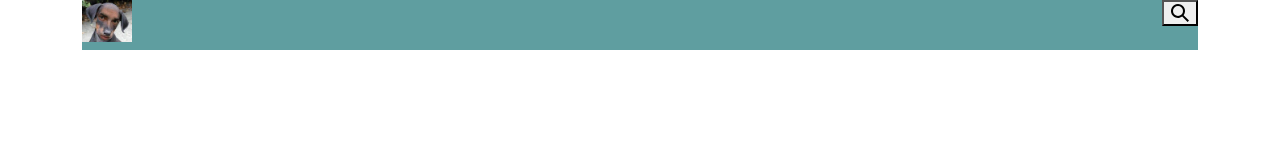
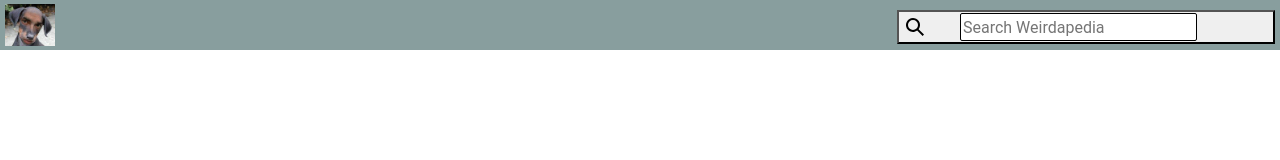
Before and after one commit to tkm404/WikiClone, a plain HTML site: page index.html in a window 1280 px wide. Drawn offline with Linux system fonts and the light colour scheme.

Commit message:
add header prettiness

```diff
--- a/css/styles-header.css
+++ b/css/styles-header.css
@@ -3,14 +3,40 @@
   display: flex;
   flex-direction: row;
   justify-content: space-between;
-  background-color: cadetblue;
+  position: fixed;
+  top: 0;
+  left: 0;
+  right: 0;
+  background-color: rgb(136, 158, 158);
 }
 #logo {
   width: 50px;
   float: left;
+  margin-top: 4px;
+  margin-left: 5px;
+}
+.middle-section {
+  flex: 1;
+  margin-left: 35px;
+  margin-right: 70px;
+  max-width: 500px;
+  display: flex;
+}
+.search-bar {
+  flex: 1;
+  font-size: 16px;
+  border: 1px solid black;
+  border-radius: 2px;
+}
+.search-bar::placeholder {
+  font-family: Roboto, Arial;
+  font-size: 16px;
 }
 .search-button {
+  margin-top: 10px;
+  margin-right: 5px;
   display: flex;
   justify-content: center;
   align-items: center;
+
 }
--- a/index.html
+++ b/index.html
@@ -21,6 +21,9 @@
         <div>
           <button class="search-button">
             <img class="search-button-icon" src="search.svg" alt="search me">
+            <div class="middle-section">
+              <input class="search-bar" type="text" placeholder="Search Weirdapedia">
+            </div>
           </button>
         </div>
       </header>
```
